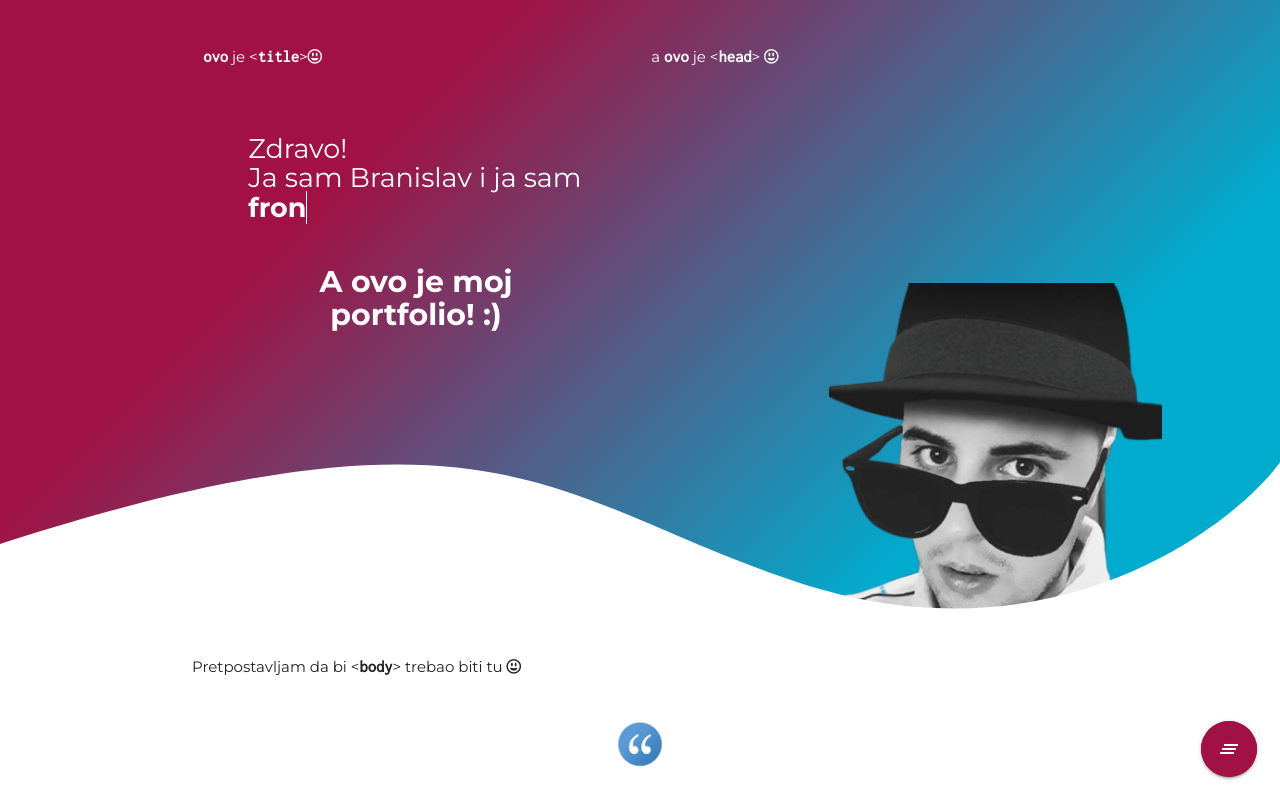
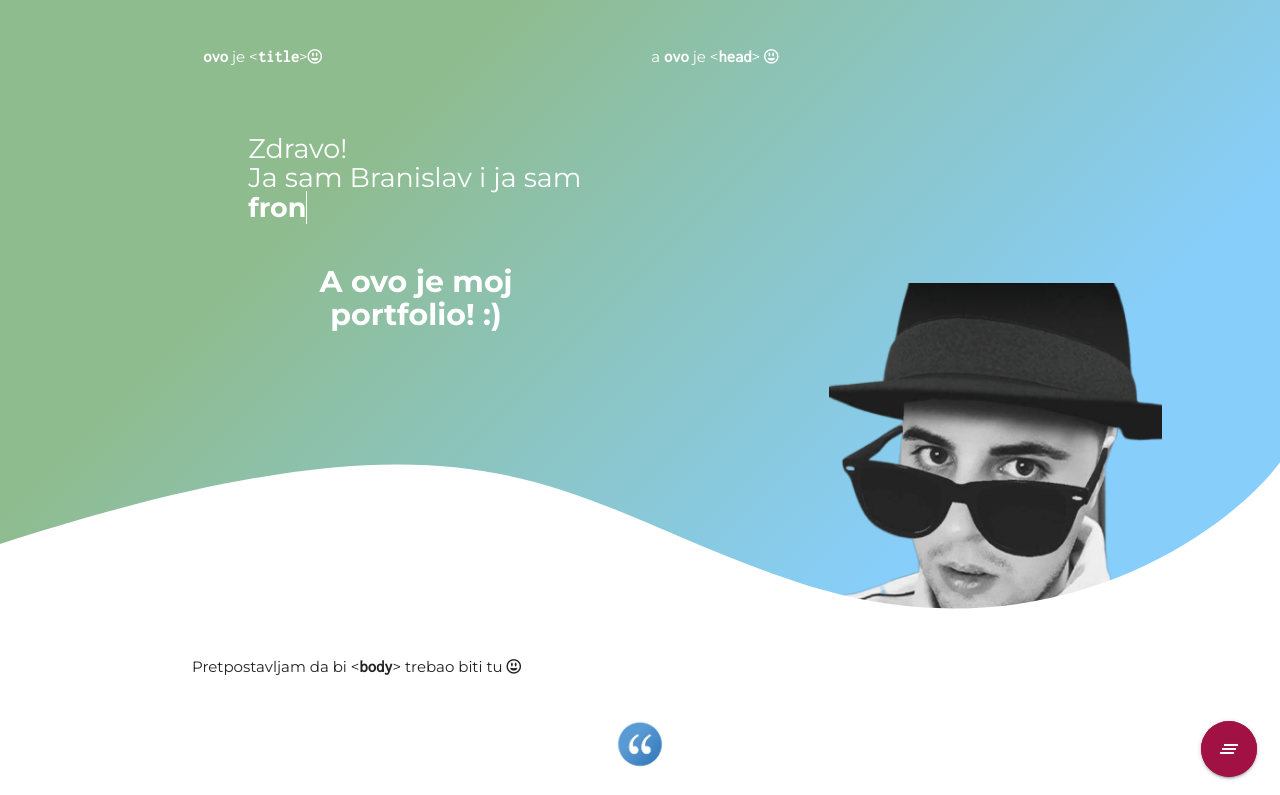
Before and after one commit to BranislavDrljaca/Moj-portfolio, a website: page index.html in a window 1280 px wide. Shown: the top 795 px of the page. Drawn offline with nearby package versions, Linux system fonts and the light colour scheme.

Commit message:
Update style.css

```diff
--- a/css/style.css
+++ b/css/style.css
@@ -2,8 +2,8 @@
 @import url("https://fonts.googleapis.com/css?family=Poppins");
 @import url("https://fonts.googleapis.com/css?family=Inconsolata");
 .gradient1, .section1 {
-  background: #a11143;
-  background: linear-gradient(135deg, #a11143 27%, #01abce 76%);
+  background: #E9967A;
+  background: linear-gradient(135deg, #8FBC8F 27%, #87CEFA 76%);
 }
 
 .gradient2 {
```
